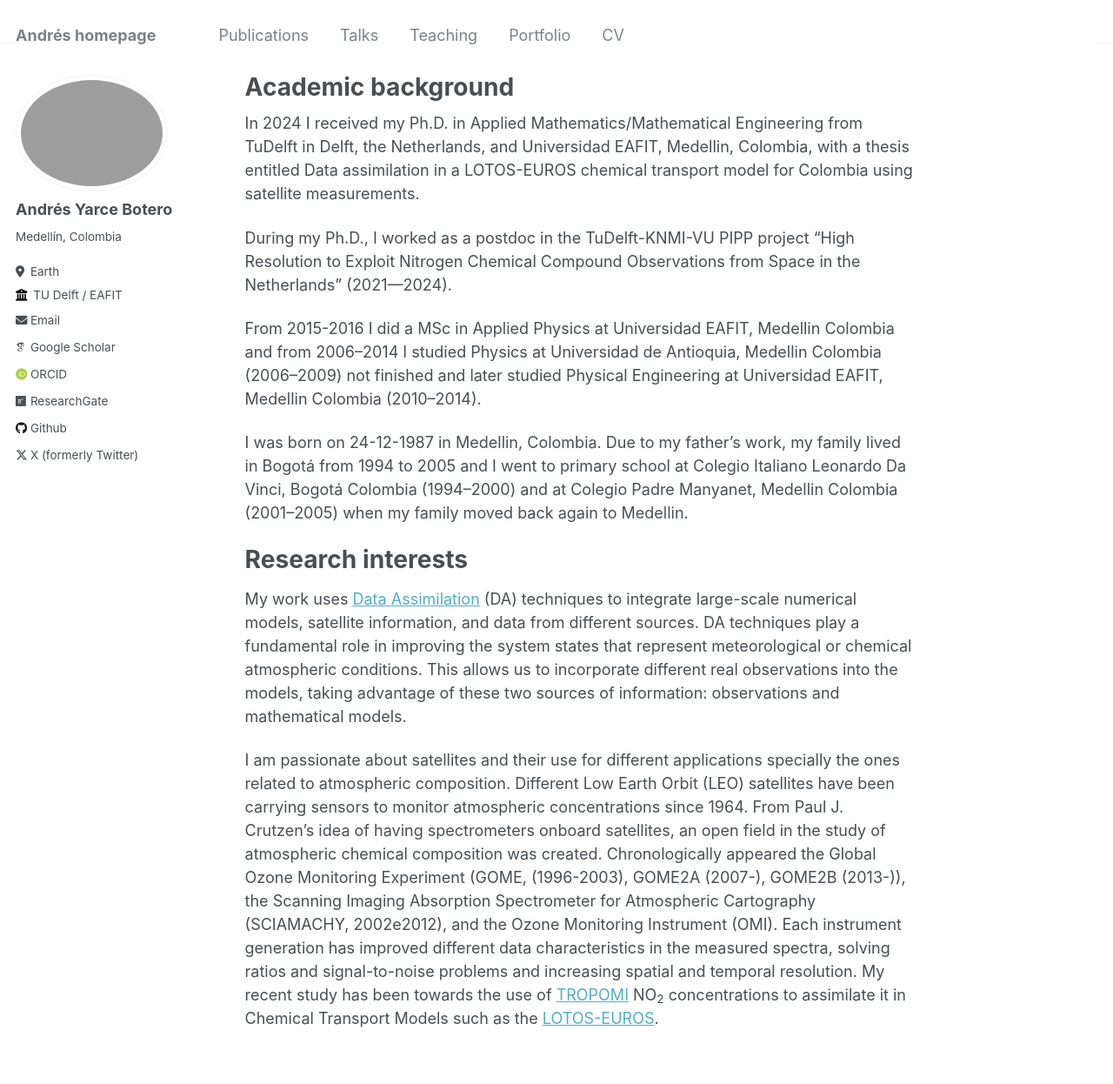
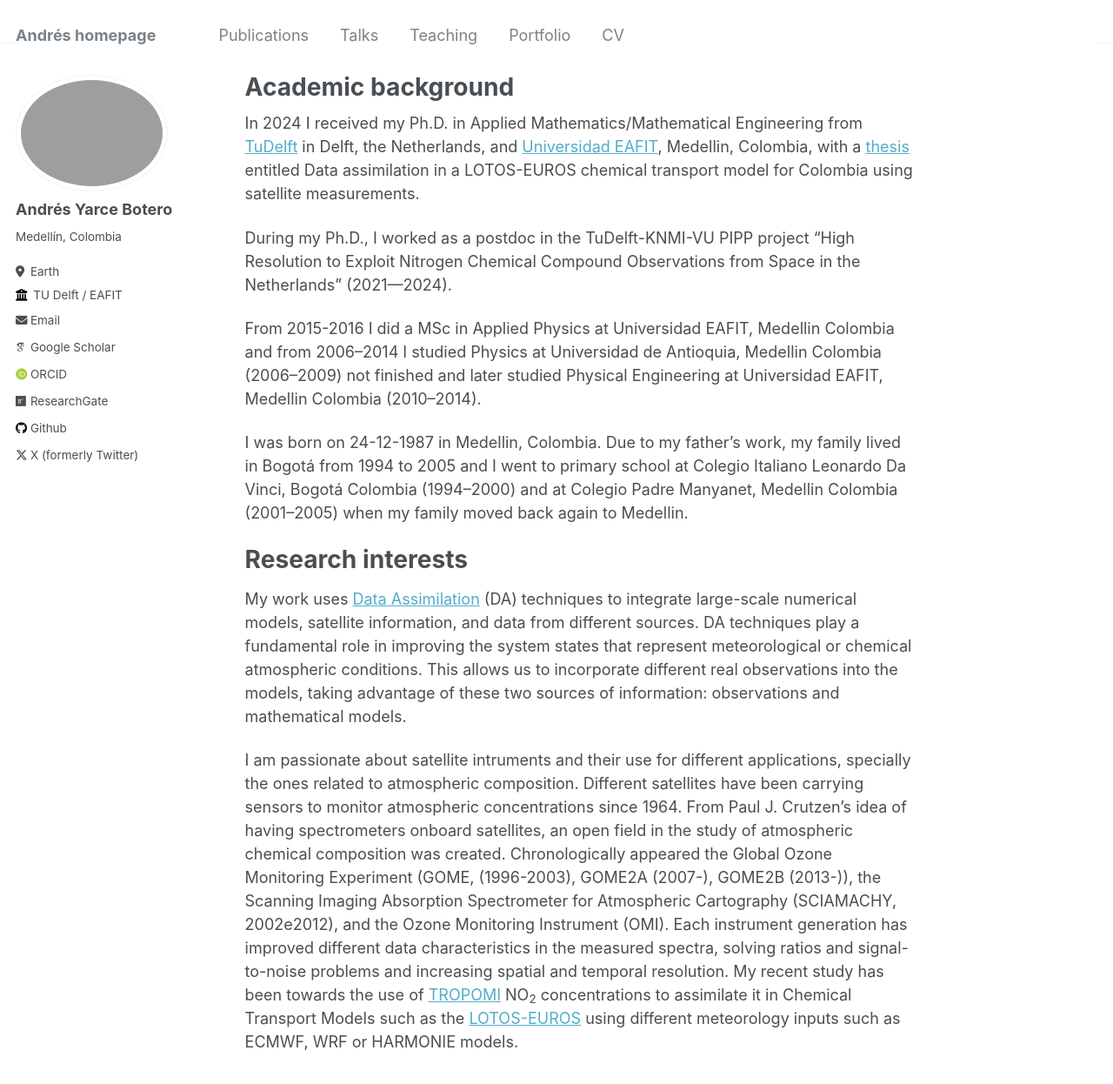
Before and after one commit to ayarceb/ayarceb.github.io, a Jekyll site: the page built from _pages/about.md, in a window 1280 px wide and 1400 px high. Shown: the top 1246 px of the window at 87% size. Built offline with Jekyll 4.4.1, drawn with Linux system fonts in a browser that asks for light colours; some web fonts are replaced.

Commit message:
Update about.md

```diff
--- a/_pages/about.md
+++ b/_pages/about.md
@@ -7,7 +7,7 @@
   - /about.html
 ---
 
-In 2024 I received my Ph.D. in Applied Mathematics/Mathematical Engineering from TuDelft in Delft, the Netherlands, and Universidad EAFIT, Medellin, Colombia, with a thesis entitled Data assimilation in a LOTOS-EUROS chemical transport model for Colombia using satellite measurements.
+In 2024 I received my Ph.D. in Applied Mathematics/Mathematical Engineering from [TuDelft](https://www.tudelft.nl/) in Delft, the Netherlands, and [Universidad EAFIT](https://www.eafit.edu.co/), Medellin, Colombia, with a [thesis](https://repository.tudelft.nl/islandora/object/uuid%3Ae202a1f3-9c73-42d1-b7f6-d45f9631df74) entitled Data assimilation in a LOTOS-EUROS chemical transport model for Colombia using satellite measurements.
 
 During my Ph.D., I worked as a postdoc in the TuDelft-KNMI-VU PIPP project "High Resolution to Exploit Nitrogen Chemical Compound Observations from Space in the Netherlands" (2021---2024).
 
@@ -21,4 +21,4 @@
 
 My work uses [Data Assimilation](https://research.reading.ac.uk/met-darc/aboutus/what-is-data-assimilation/) (DA) techniques to integrate large-scale numerical models, satellite information, and data from different sources. DA techniques play a fundamental role in improving the system states that represent meteorological or chemical atmospheric conditions. This allows us to incorporate different real observations into the models, taking advantage of these two sources of information: observations and mathematical models.
 
-I am passionate about satellites and their use for different applications specially the ones related to atmospheric composition. Different Low Earth Orbit (LEO) satellites have been carrying sensors to monitor atmospheric concentrations since 1964. From Paul J. Crutzen's idea of having spectrometers onboard satellites, an open field in the study of atmospheric chemical composition was created. Chronologically appeared the Global Ozone Monitoring Experiment (GOME, (1996-2003), GOME2A (2007-), GOME2B (2013-)), the Scanning Imaging Absorption Spectrometer for Atmospheric Cartography (SCIAMACHY, 2002e2012), and the Ozone Monitoring Instrument (OMI). Each instrument generation has improved different data characteristics in the measured spectra, solving ratios and signal-to-noise problems and increasing spatial and temporal resolution. My recent study has been towards the use of [TROPOMI](https://www.tropomi.eu/data-products/nitrogen-dioxide) NO<sub>2</sub> concentrations to assimilate it in Chemical Transport Models such as the [LOTOS-EUROS](https://airqualitymodeling.tno.nl/lotos-euros/).
+I am passionate about satellite intruments and their use for different applications, specially the ones related to atmospheric composition. Different satellites have been carrying sensors to monitor atmospheric concentrations since 1964. From Paul J. Crutzen's idea of having spectrometers onboard satellites, an open field in the study of atmospheric chemical composition was created. Chronologically appeared the Global Ozone Monitoring Experiment (GOME, (1996-2003), GOME2A (2007-), GOME2B (2013-)), the Scanning Imaging Absorption Spectrometer for Atmospheric Cartography (SCIAMACHY, 2002e2012), and the Ozone Monitoring Instrument (OMI). Each instrument generation has improved different data characteristics in the measured spectra, solving ratios and signal-to-noise problems and increasing spatial and temporal resolution. My recent study has been towards the use of [TROPOMI](https://www.tropomi.eu/data-products/nitrogen-dioxide) NO<sub>2</sub> concentrations to assimilate it in Chemical Transport Models such as the [LOTOS-EUROS](https://airqualitymodeling.tno.nl/lotos-euros/) using different meteorology inputs such as ECMWF, WRF or HARMONIE models.
```
